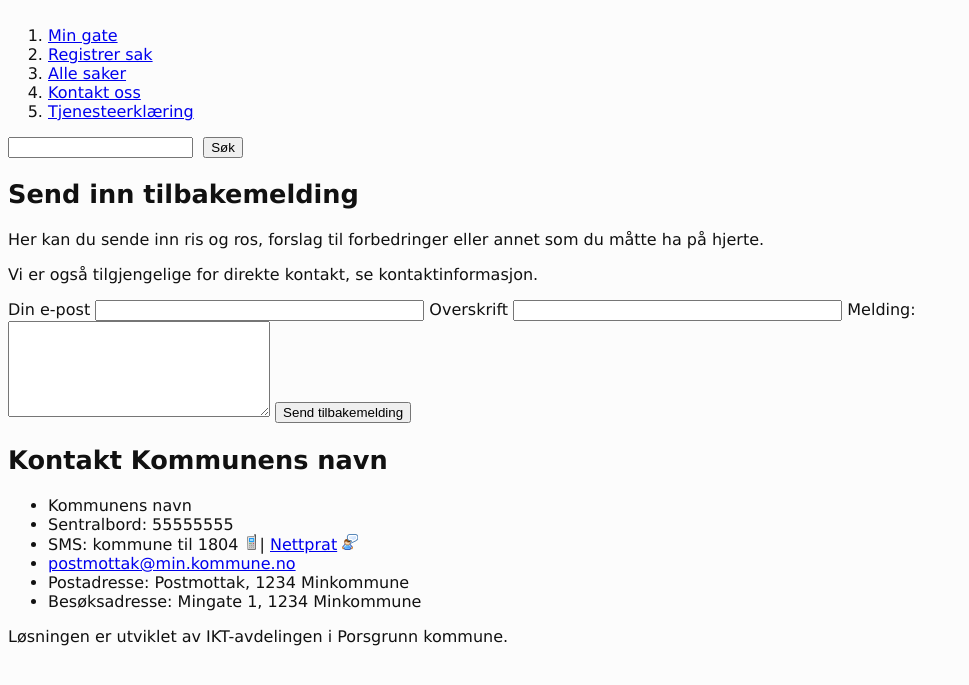
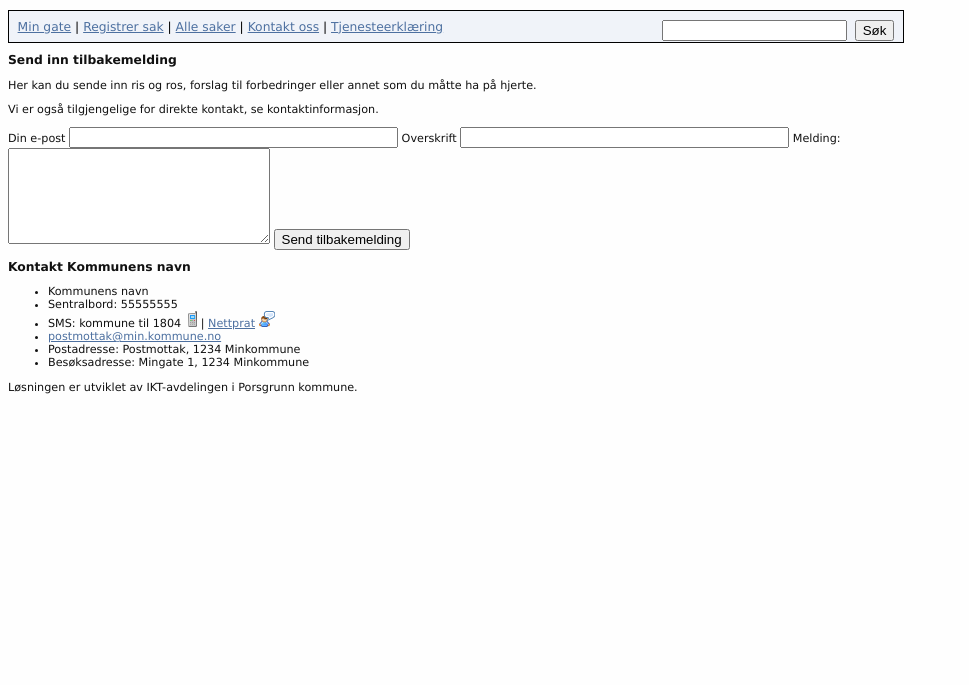
Before and after one commit to AudunWangen/MinGate, a PHP site: page /kontakt.php in a window 1280 px wide. Shown: the top 685 px of the page, without its empty margins (0-969 px from the left). Run offline with PHP 8.4, Linux system fonts and the light colour scheme; some libraries are stand-ins or nearby versions.

Commit message:
Started working on the top menu CSS

```diff
--- a/global.css
+++ b/global.css
@@ -1,23 +1,24 @@
 /* Main elements for the site */
 
 body {
-	background: #fcfcfc;
+	background: #fefefe;
 	color: #111;
-	font-size: 1em;
+	font-size: 0.7em;
 	font-style: normal;
-	font-family: Verdana, Tahoma, Arial, Sans-serif;
+	font-family: Verdana, Arial, Helvetica, Sans-serif;
 }
 
 h1 {
-	font-size: 2em;
+	font-size: 1.2em;
 }
 
 h2 {
-	font-size: 1.6em;
+	font-size: 1.1em;
 }
 
 h3 {
-	font-size: 1.2em;
+	font-size: 1.0em;
+	font-weight: bold;
 }
 
 blockquote {
@@ -29,21 +30,24 @@ em, strong, b {
 
 /* links */
 
+a:link {
+	color: #4d70a0;
+	text-decoration: underline;
+}
+
 a:visited {
-	color: #b52;
+	color: #4d70a0;
 	text-decoration: underline;
 }
 
 a:hover {
-	color: #555;
+	color: #4d70a0;
 	text-decoration: underline;
 }
 
 a:active {
-	color: #555;
+	color: #4d70a0;
 }
-
-/* lists */
 
 /* divs and positioning */
 
@@ -52,7 +56,7 @@ a:active {
 }
 
 #wrap {
-	width: 80%;
+	width: 900px;
 	padding: 2px 0px;
 	float: left;
 	background: transparent;
@@ -60,7 +64,15 @@ a:active {
 	background: transparent;
 }
 
-.leftcontent {
+#topmenu {
+	background: #f0f3f9;
+	color: #000;
+	font-size: 1.1em;
+	padding: 0.7em;
+	border: 1px solid #000;
+}
+
+#leftcontent {
 	float: left;
 	clear: both;
 }
@@ -69,3 +81,29 @@ a:active {
 	padding: 5px 0px;
 	float:right;
 }
+
+/* Menu lists */
+
+#topmenu ol {
+	list-style: none inside;
+	display: inline;
+	margin: 0em;
+	padding: 0em;
+	clear: both;
+}
+
+#topmenu li {
+	display:inline;
+}
+
+#topmenu li:before {
+	content: "| ";
+}
+#topmenu li:first-child:before {
+	content: "";
+}
+
+#topmenu form {
+	float: right;
+	clear: both;
+}
--- a/inc/header.php
+++ b/inc/header.php
@@ -85,7 +85,7 @@ function checkform ( form )
 
 <body>
 <div id="wrap">
-<div id="menu">
+<div id="topmenu">
 <ol>
 	<li><a href="index.php">Min gate</a></li>
 	<li><a href="meldinn.php">Registrer sak</a></li>
--- a/index.php
+++ b/index.php
@@ -15,7 +15,7 @@ include 'inc/header.php';
 </div>
 
 <h2>Kart med registerte saker</h2>
-<div class="leftcontent">
+<div id="leftcontent">
 <!-- Start: Viser kartløsningen fra Google -->
 <?
 include 'kart.php';
```
